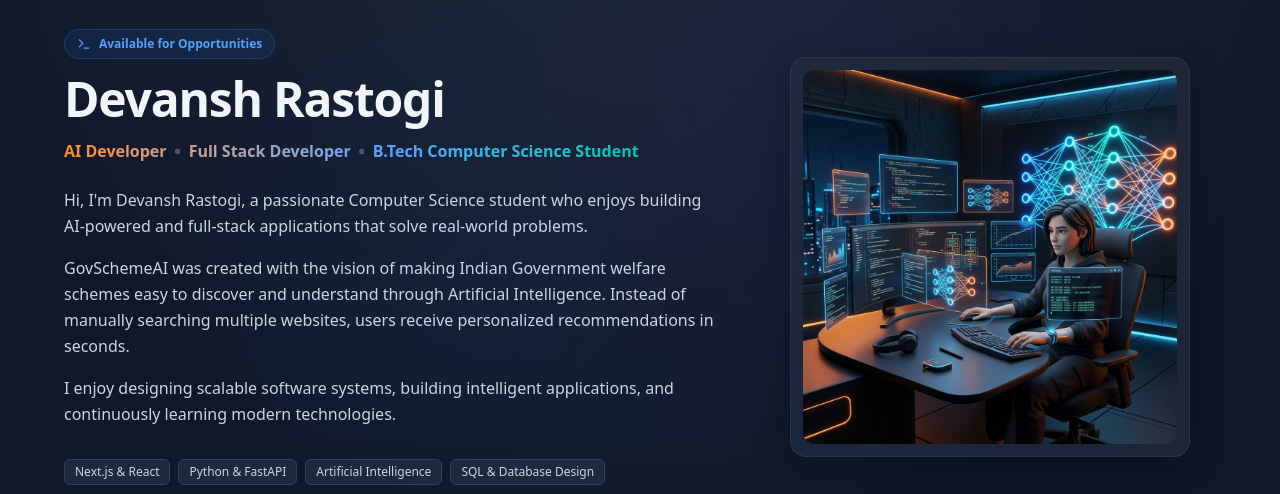
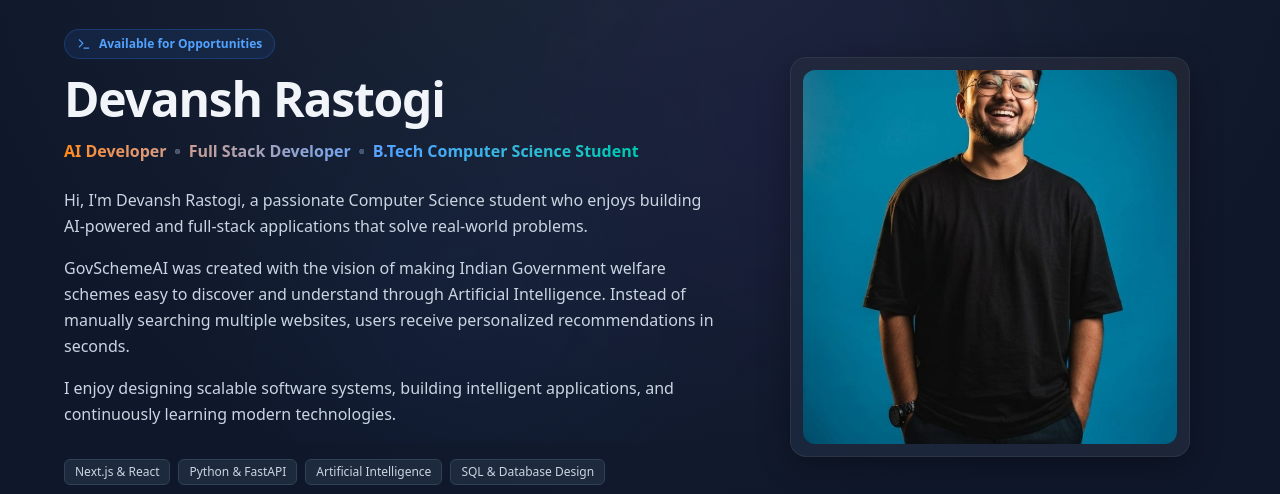
Before and after one commit to devanshr99/GovSchemeAI, a Next.js app in the folder frontend/: page /about-developer in a window 1280 px wide. Shown: the part 162-656 px from the top of the page. Built offline with nearby package versions, Linux system fonts and the light colour scheme; no server answers.

Commit message:
feat: replace developer illustration with real developer photo on the about developer page

```diff
--- a/frontend/src/app/about-developer/page.tsx
+++ b/frontend/src/app/about-developer/page.tsx
@@ -80,8 +80,8 @@ export default function AboutDeveloper() {
               <div className="absolute inset-0 bg-gradient-to-tr from-blue-500/10 to-orange-500/10 opacity-30 group-hover:opacity-50 transition-opacity duration-300" />
               <div className="relative w-full h-full rounded-xl overflow-hidden bg-slate-900/50">
                 <Image
-                  src="/developer_illustration.png"
-                  alt="Devansh Rastogi - AI Developer Illustration"
+                  src="/developer_photo.jpg"
+                  alt="Devansh Rastogi - Developer Photo"
                   fill
                   sizes="(max-w-768px) 100vw, 400px"
                   className="object-cover group-hover:scale-105 transition-transform duration-500"
```
Also changed, not shown: frontend/public/developer_illustration.png (deleted), frontend/public/developer_photo.jpg (added).
